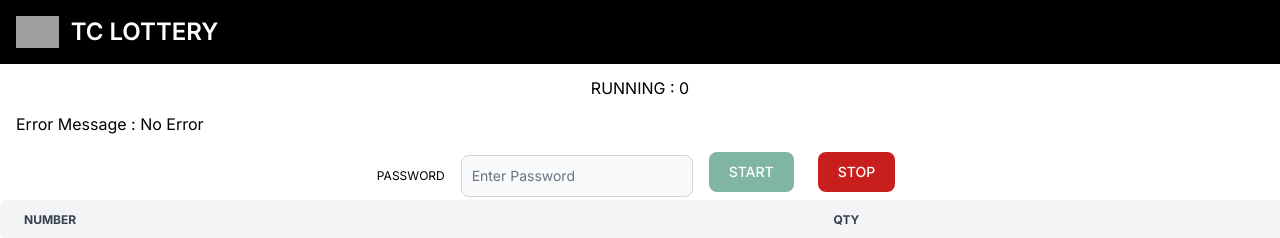
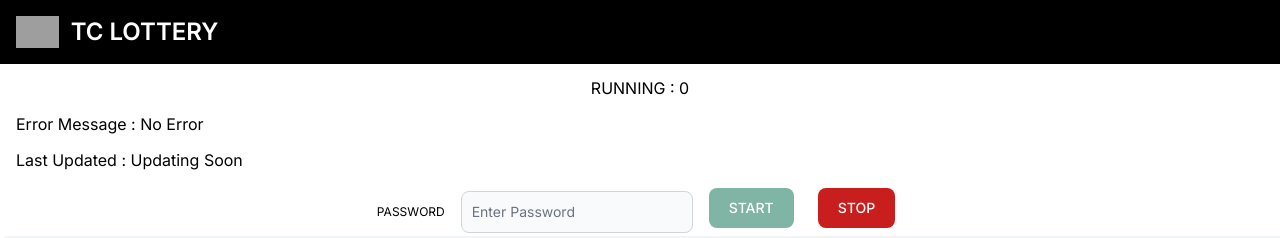
Before and after one commit to roniroy2080/tclottery, a Next.js app: page / in a window 1280 px wide. Shown: the top 238 px of the page. Built offline with nearby package versions, Linux system fonts and the light colour scheme; no server answers; grey boxes are pictures that could not be loaded.

Commit message:
Update page.js

```diff
--- a/src/app/page.js
+++ b/src/app/page.js
@@ -98,6 +98,8 @@ export default function Home() {
       <div style={{ height: "70vh" }}>
       <span style={{display:'flex',justifyContent:'center',marginTop:'0.75rem'}}> RUNNING : {timer} </span>
       <span style={{display:'flex',marginLeft : '1rem',marginTop:'0.75rem'}}> Error Message : { data ? data.Error : 'No Error' } </span>
+      <span style={{display:'flex',marginLeft : '1rem',marginTop:'0.75rem'}}> Last Updated : { data ? data.Date : 'Updating Soon' } </span>
+
         <div
           style={{
             justifyContent: "center",
```
